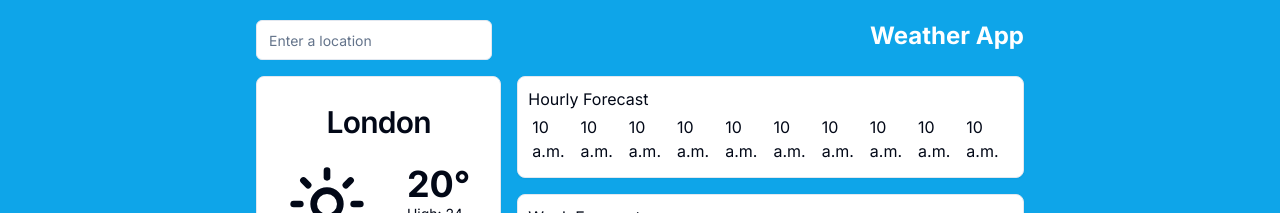
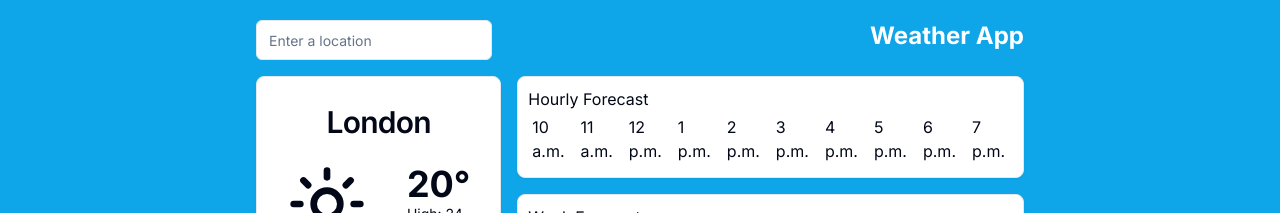
Before and after one commit to emersonh-xyz/weather-app, a Next.js app: page /details-page in a window 1280 px wide. Shown: the top 213 px of the page. Built offline with nearby package versions, Linux system fonts and the light colour scheme.

Commit message:
Update forecast and styling in details page, and adjust padding in home page

```diff
--- a/src/app/details-page/page.tsx
+++ b/src/app/details-page/page.tsx
@@ -13,17 +13,17 @@ export default function Details() {
             <p>Hourly Forecast</p>
             <div className="flex gap-2 overflow-scroll overflow-y-hidden justify-between grow">
               <div className="forecast-item"><p>10 a.m.</p></div>
-              <div className="forecast-item"><p>10 a.m.</p></div>
-              <div className="forecast-item"><p>10 a.m.</p></div>
-              <div className="forecast-item"><p>10 a.m.</p></div>
-              <div className="forecast-item"><p>10 a.m.</p></div>
-              <div className="forecast-item"><p>10 a.m.</p></div>
-              <div className="forecast-item"><p>10 a.m.</p></div>
-              <div className="forecast-item"><p>10 a.m.</p></div>
-              <div className="forecast-item"><p>10 a.m.</p></div>
-              <div className="forecast-item"><p>10 a.m.</p></div>
-              <div className="forecast-item"><p>10 a.m.</p></div>
-              <div className="forecast-item"><p>10 a.m.</p></div>
+              <div className="forecast-item"><p>11 a.m.</p></div>
+              <div className="forecast-item"><p>12 p.m.</p></div>
+              <div className="forecast-item"><p>1 p.m.</p></div>
+              <div className="forecast-item"><p>2 p.m.</p></div>
+              <div className="forecast-item"><p>3 p.m.</p></div>
+              <div className="forecast-item"><p>4 p.m.</p></div>
+              <div className="forecast-item"><p>5 p.m.</p></div>
+              <div className="forecast-item"><p>6 p.m.</p></div>
+              <div className="forecast-item"><p>7 p.m.</p></div>
+              <div className="forecast-item"><p>8 p.m.</p></div>
+              <div className="forecast-item"><p>9 p.m.</p></div>
             </div>
           </Card>
         </div>
@@ -43,7 +43,7 @@ export default function Details() {
         </div>
       </div>
       <div className="bg-[#5BB8EB] w-full grow">
-        <div className="grid md:grid-cols-6 grid-cols-2 grid-rows-2 px-8 sm:px-16 xl:px-64 pt-2 gap-4">
+        <div className="grid md:grid-cols-6 grid-cols-2 grid-rows-2 px-8 sm:px-16 xl:px-64 py-2 gap-4">
           <Card className="col-span-2 p-2.5 details-card">
             <p>Summary</p>
           </Card>
--- a/src/app/page.tsx
+++ b/src/app/page.tsx
@@ -8,7 +8,7 @@ import Link from 'next/link'
 export default function Home() {
   return (
     <main className="flex flex-col items-start justify-between ">
-      <section className="h-auto flex items-start container py-10">
+      <section className="h-auto flex items-start container py-10 px-20">
 
         <Carousel opts={{
           align: "start",
@@ -23,12 +23,11 @@ export default function Home() {
           </CarouselContent >
           <CarouselPrevious />
           <CarouselNext />
-
         </Carousel>
 
       </section>
       <section className="bg-[#5BB8EB] w-full h-screen">
-        <div className="px-8 sm:px-16 xl:px-64 pt-2">
+        <div className="px-8 sm:px-16 xl:px-64 py-2">
           <h1 className="text-white">Weather News</h1>
           <div className="grid grid-cols-1 md:grid-cols-2 gap-4 pt-2">
             <Card className="news-card">
```
